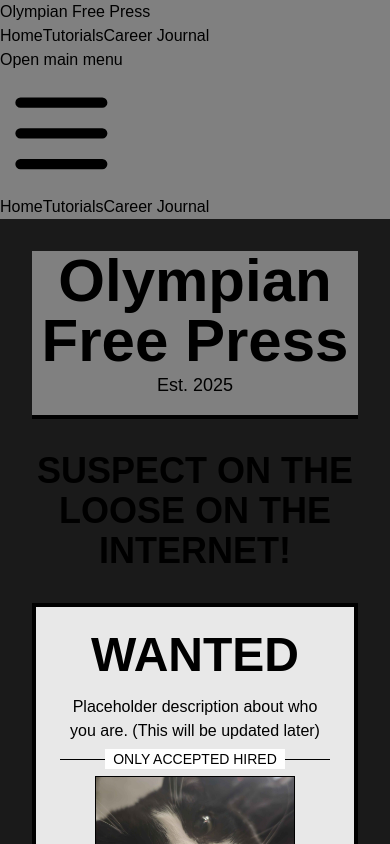
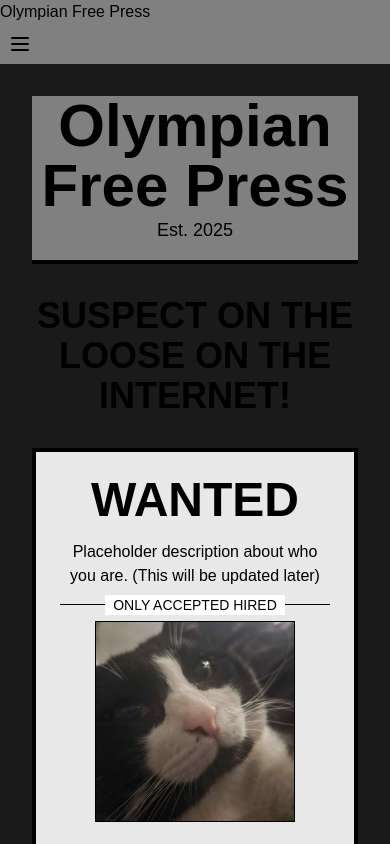
Before and after one commit to zgildo01/my-portfolio, a Next.js app: page / in a window 390 px wide. Shown: the top 844 px of the page. Built offline with nearby package versions, Linux system fonts and the light colour scheme.

Commit message:
add nav bar functionality for hamburger menu on smaller and medium devices

```diff
--- a/src/app/layout.tsx
+++ b/src/app/layout.tsx
@@ -1,42 +1,47 @@
-import type { Metadata } from "next";
+"use client";
+
+import { useState } from "react";
 import Link from "next/link";
 import "./globals.css";
 
-export const metadata: Metadata = {
-  title: "Create Next App",
-  description: "Generated by create next app",
-};
 
 export default function RootLayout({
   children,
 }: Readonly<{
   children: React.ReactNode;
 }>) {
+  const [mobileMenuOpen, setMobileMenuOpen] = useState(false);
+
   return (
     <html lang="en">
       <body>
         <header>
           <div>
             <h1>Olympian Free Press</h1>
-            <nav>
+            <nav className="hidden lg:block">
               <Link href="/">Home</Link>
               <Link href="/tutorials">Tutorials</Link>
               <Link href="/career-journal">Career Journal</Link>
             </nav>
-            <div>
-              <button id="mobile-menu-button">
-                <span>Open main menu</span>
-                <svg fill="none" stroke="currentColor" strokeWidth="2" viewBox="0 0 24 24" aria-hidden="true">
+            <div className="lg:hidden">
+              <button
+                id="mobile-menu-button"
+                onClick={() => setMobileMenuOpen(!mobileMenuOpen)}
+                className="p-2"
+              >
+                <svg fill="none" stroke="currentColor" strokeWidth="2" viewBox="0 0 24 24" aria-hidden="true" className="w-6 h-6">
                   <path strokeLinecap="round" strokeLinejoin="round" d="M4 6h16M4 12h16M4 18h16" />
                 </svg>
               </button>
             </div>
           </div>
-          <nav id="mobile-menu">
-            <Link href="/">Home</Link>
-            <Link href="/tutorials">Tutorials</Link>
-            <Link href="/career-journal">Career Journal</Link>
-          </nav>
+          {mobileMenuOpen && (
+            <nav id="mobile-menu" className="lg:hidden">
+              <Link href="/">Home</Link>
+              <Link href="/tutorials">Tutorials</Link>
+              <Link href="/career-journal">Career Journal</Link>
+            </nav>
+          )}
         </header>
         <main>
           {children}
```
